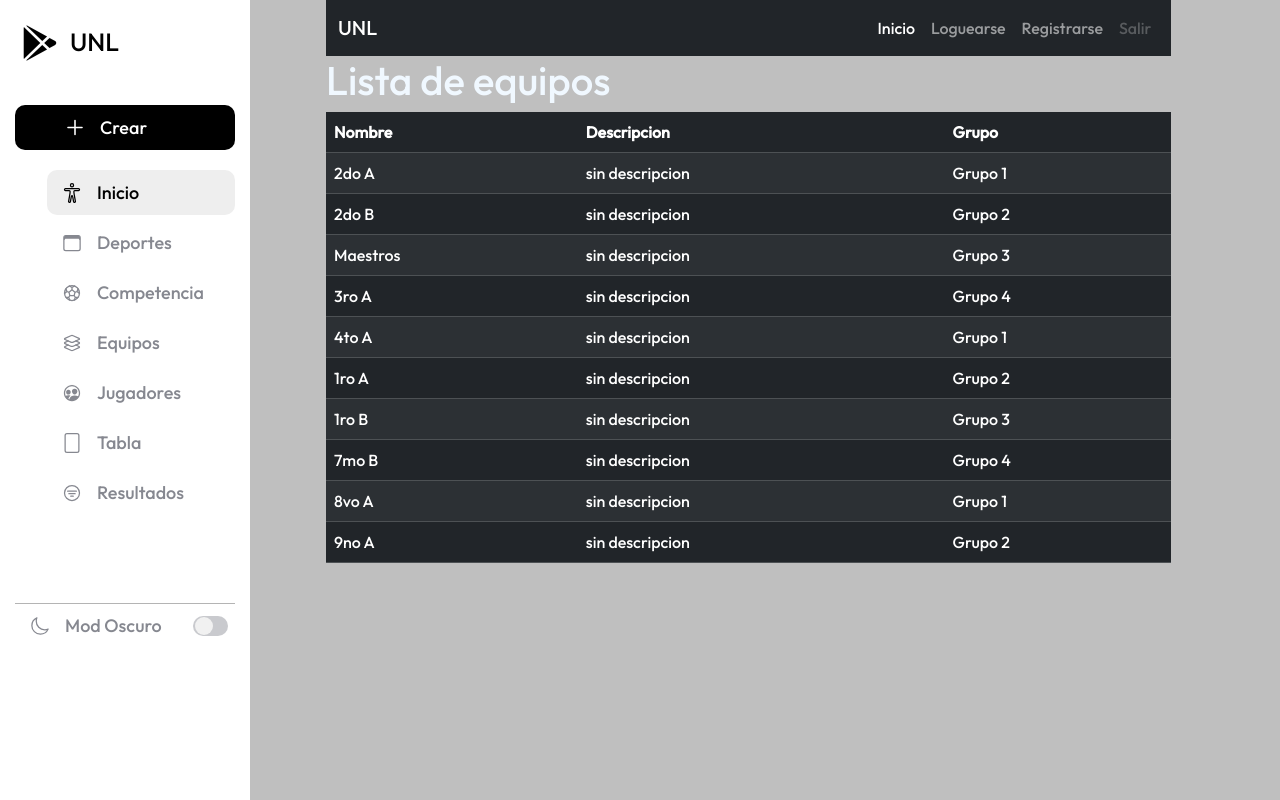
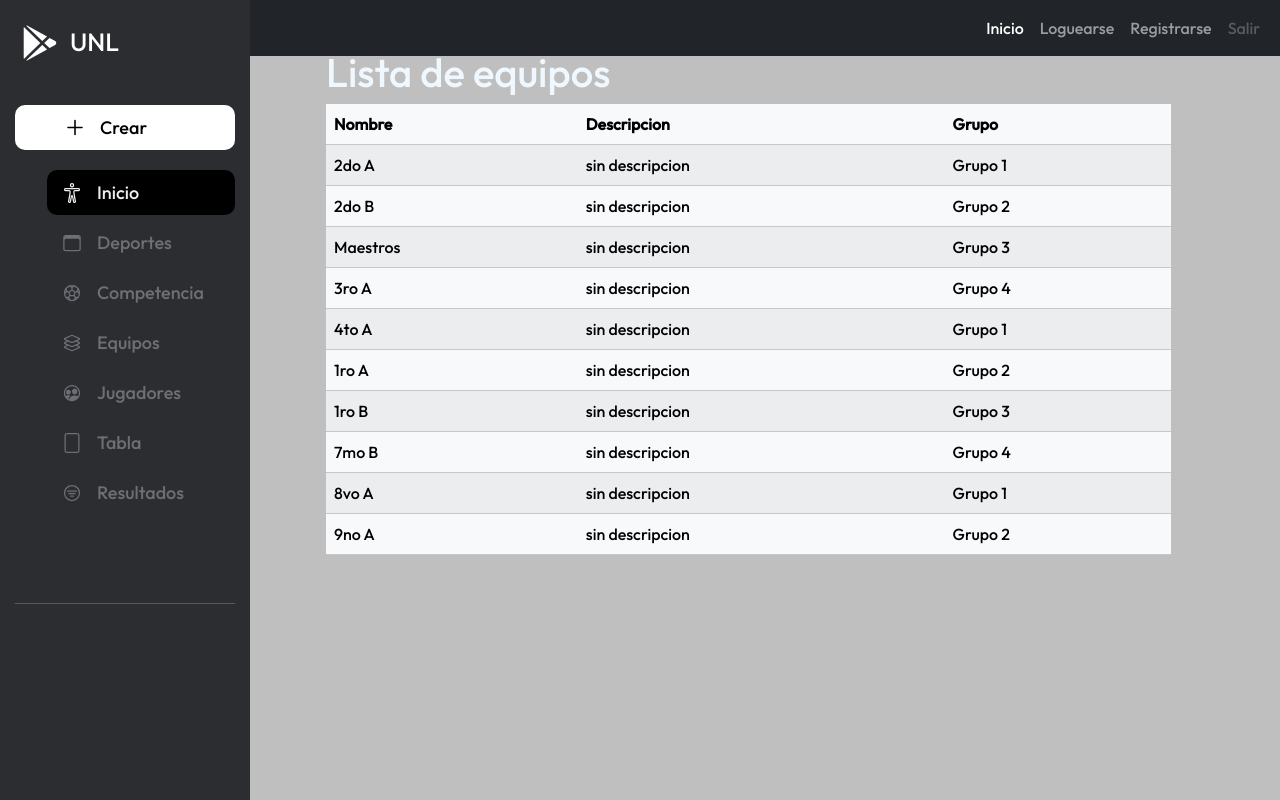
Before and after one commit to DarwinG23/ProyectoIntegradoSaberes, a Django app: page /equipos/ in a window 1280 px wide. Run offline with Django 4.2, Linux system fonts and the light colour scheme; data comes from the database, SQL or seed files in the repository; some web fonts are replaced.

Commit message:
//barra final

```diff
--- a/mysite/myapp/static/css/base.css
+++ b/mysite/myapp/static/css/base.css
@@ -1,26 +1,6 @@
 @import url('https://fonts.googleapis.com/css2?family=Barlow+Condensed:ital,wght@0,500;1,400;1,500&family=Noto+Sans+Display:ital,wght@1,500&family=Outfit:wght@500&display=swap');
 
 :root{
-    --color-barra-lateral:rgb(255, 255, 255);
-
-    --color-texto:rgb(0,0,0);
-    --color-texto-menu:rgb(134,136,144);
-
-    --color-menu-hover:rgb(238, 238, 238);
-    --color-menu-hover-texto:rgb(0,0,0);
-
-    --color-boton:rgb(0, 0, 0);
-    --color-barra-texto:rgb(255, 255, 255);
-
-    --color-linea:rgb(180,180,180);
-
-    --color-switch-base: rgb(201, 202, 206);
-    --color-switch-circulo: rgb(241, 241, 241);
-
-    --color-scroll: rgb(192,192,192);
-    --color-scroll-hover: rgb(134,134,134);
-}
-.dark-mode{
     --color-barra-lateral:rgb(44, 45, 49);
 
     --color-texto:rgb(255,255,255);
@@ -39,7 +19,6 @@
 
     --color-scroll: rgb(68,69,74);
     --color-scroll-hover: rgb(85,85,85);
-
 }
 
 *{
@@ -336,4 +315,14 @@ main.min-main{
     main.min-main{
         margin-left: 0;
     }
+    #barra-fija{
+        position: fixed;
+        z-index: 1;
+    }
 }
+#barra-fija{
+    position: fixed;
+    z-index: 1;
+    left: 0;
+    right: 0;
+}
--- a/mysite/myapp/templates/base.html
+++ b/mysite/myapp/templates/base.html
@@ -10,9 +10,25 @@
     <link rel="stylesheet" href="{% static 'css/base.css' %}">
 </head>
 
-<body>
+<body id="fondo">
     <div class="row">
-        <div class="col-sm-12 col-md-2 col-lg-3 col-xl-3 mx-0">
+        <nav class="navbar navbar-expand-lg navbar-dark bg-dark " id="barra-fija">
+                   <div class="container-fluid">
+                        <a class="navbar-brand" href="#">UNL</a>
+                        <button class="navbar-toggler" type="button" data-bs-toggle="collapse" data-bs-target="#navbarNavAltMarkup" aria-controls="navbarNavAltMarkup" aria-expanded="false" aria-label="Toggle navigation">
+                            <span class="navbar-toggler-icon"></span>
+                        </button>
+                      <div class="collapse navbar-collapse" id="navbarNavAltMarkup">
+                           <div class="navbar-nav ms-auto">
+                              <a class="nav-link active" aria-current="page" href="#">Inicio</a>
+                              <a class="nav-link" href="#">Loguearse</a>
+                              <a class="nav-link" href="#">Registrarse</a>
+                              <a class="nav-link disabled">Salir</a>
+                           </div>
+                      </div>
+                   </div>
+        </nav>
+        <div class="col-sm-12 col-md-2 col-lg-3 col-xl-3 ">
              <div class="menu">
              </div>
              <div class="barra-lateral">
@@ -47,7 +63,7 @@
                                </a>
                          </li>
                           <li>
-                               <a href="#">
+                               <a href="/equipos">
                                   <ion-icon name="layers-outline"></ion-icon>
                                   <span>Equipos</span>
                                </a>
@@ -74,18 +90,7 @@
                  </nav>
                  <div>
                      <div class="linea">
-                         <div class="modo-oscuro">
-                             <div class="info">
-                                 <ion-icon name="moon-outline"></ion-icon>
-                                 <span>Mod Oscuro</span>
-                             </div>
-                             <div class="switch">
-                                 <div class="base">
-                                     <div class="circulo">
-                                     </div>
-                                 </div>
-                             </div>
-                         </div>
+
                      </div>
                  </div>
              </div>
@@ -93,25 +98,10 @@
             <script nomodule src="https://unpkg.com/ionicons@7.1.0/dist/ionicons/ionicons.js"></script>
             <script src="{% static 'java/base.js' %}"></script>
         </div>
-        <div class="col-sm-12  col-md-8 col-lg-8 col-xl-8" >
-             <nav class="navbar navbar-expand-lg navbar-dark bg-dark ">
-                   <div class="container-fluid">
-                        <a class="navbar-brand" href="#">UNL</a>
-                        <button class="navbar-toggler" type="button" data-bs-toggle="collapse" data-bs-target="#navbarNavAltMarkup" aria-controls="navbarNavAltMarkup" aria-expanded="false" aria-label="Toggle navigation">
-                            <span class="navbar-toggler-icon"></span>
-                        </button>
-                      <div class="collapse navbar-collapse" id="navbarNavAltMarkup">
-                           <div class="navbar-nav ms-auto">
-                              <a class="nav-link active" aria-current="page" href="#">Inicio</a>
-                              <a class="nav-link" href="#">Loguearse</a>
-                              <a class="nav-link" href="#">Registrarse</a>
-                              <a class="nav-link disabled">Salir</a>
-                           </div>
-                      </div>
-                   </div>
-            </nav>
+        <div class="col-sm-12  col-md-8 col-lg-8 col-xl-8 my-5" >
             {% block content %}
             {% endblock %}
         </div>
     </div>
+    <script src="https://cdn.jsdelivr.net/npm/bootstrap@5.1.3/dist/js/bootstrap.bundle.min.js" integrity="sha384-ka7Sk0Gln4gmtz2MlQnikT1wXgYsOg+OMhuP+IlRH9sENBO0LRn5q+8nbTov4+1p" crossorigin="anonymous"></script>
 </body>
--- a/mysite/myapp/templates/equipos.html
+++ b/mysite/myapp/templates/equipos.html
@@ -2,7 +2,7 @@
 
 {% block content %}
     <h1 style="color: aliceblue"> Lista de equipos</h1>
-    <table class="table table-dark table-striped">
+    <table class="table table-light table-striped">
        <thead>
               <tr>
                 <th>Nombre</th>
```
